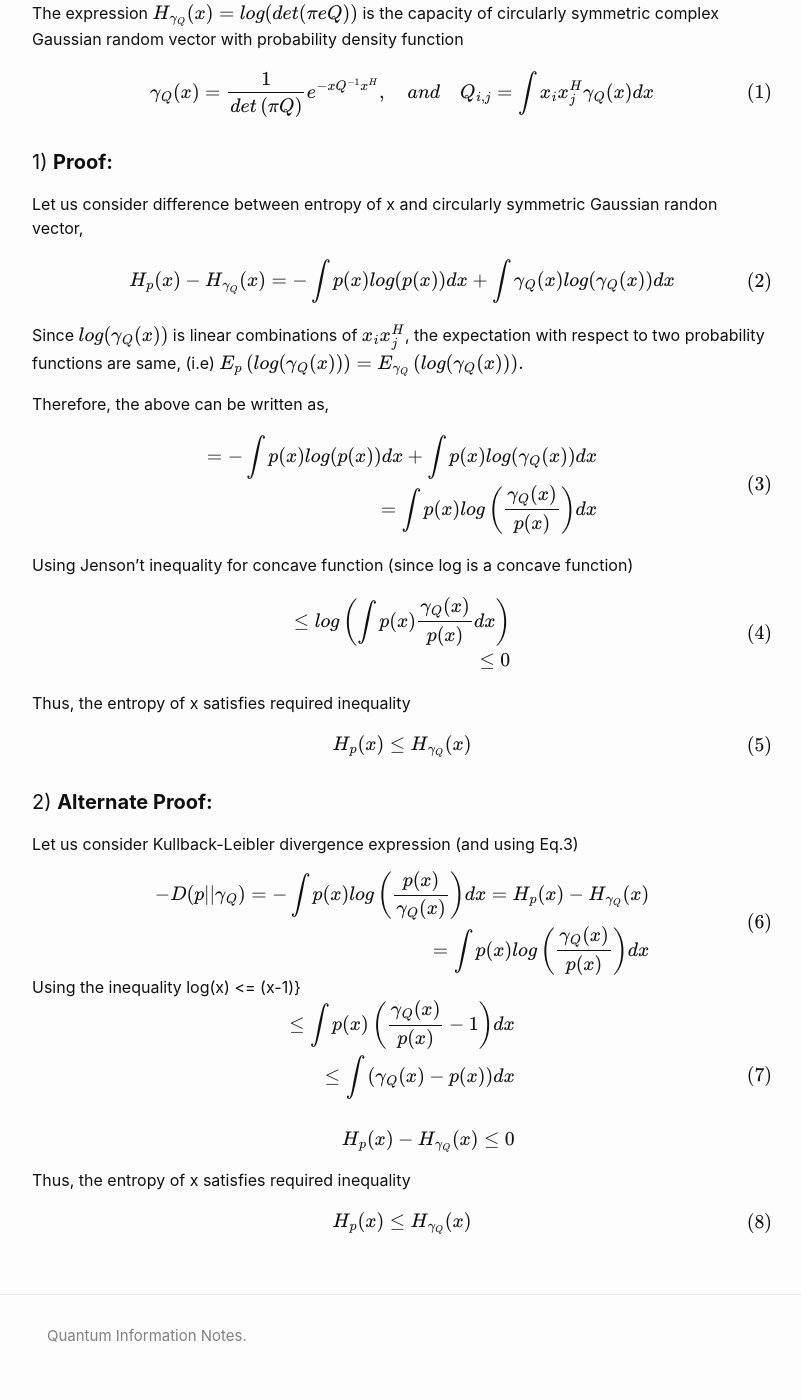
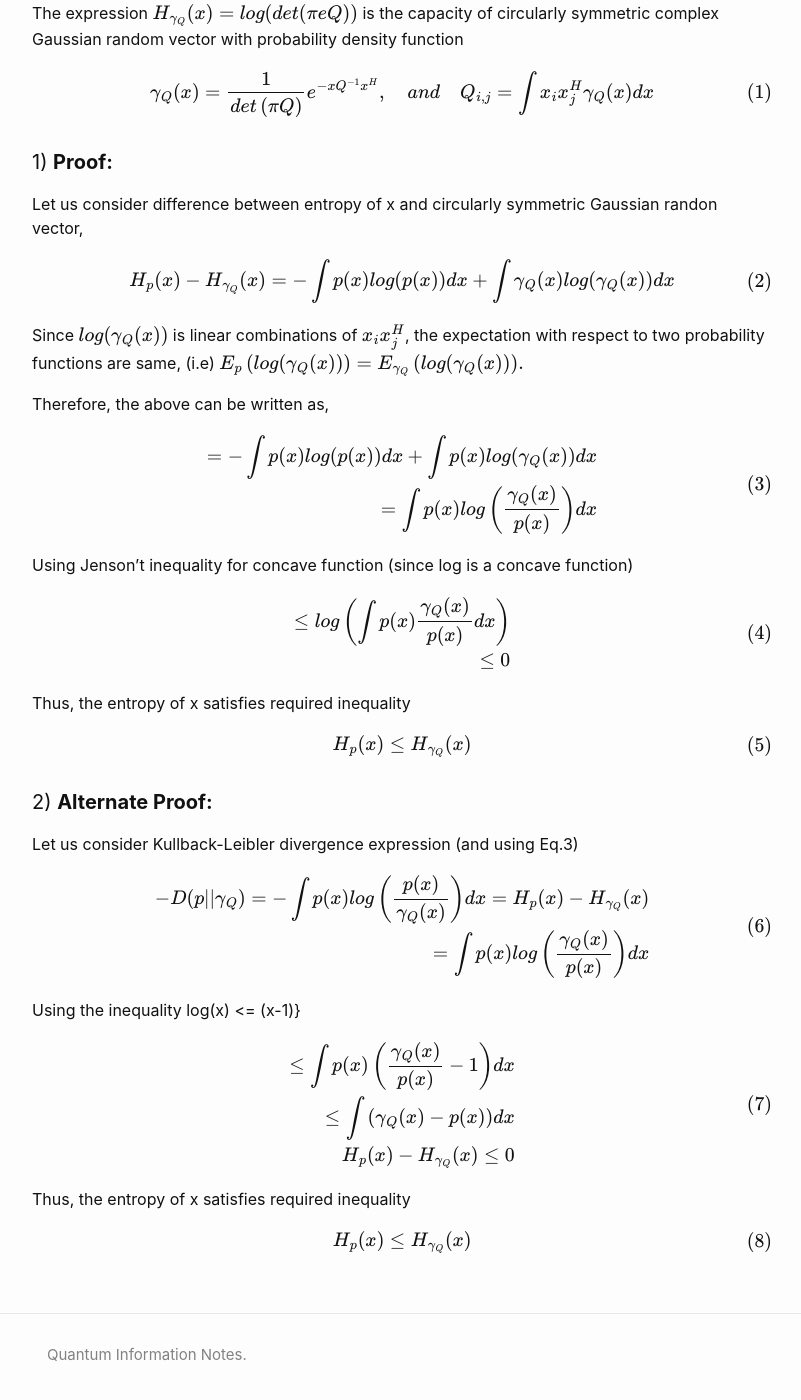
Before and after one commit to qcnotes/qcnotes.github.io, a Jekyll site: the page built from _posts/2025-12-5-Entropy-Maximization.md, in a window 1280 px wide and 1400 px high, scrolled down 365 px. Shown: the whole window, without its empty margins (238-1039 px from the left). Built offline with Jekyll 4.4.1, drawn with Linux system fonts in a browser that asks for light colours; formulas are drawn with MathJax 3; comment, search, counter and statistics services are not loaded.

Commit message:
Update 2025-12-5-Entropy-Maximization.md

```diff
--- a/_posts/2025-12-5-Entropy-Maximization.md
+++ b/_posts/2025-12-5-Entropy-Maximization.md
@@ -17,11 +17,9 @@ $$
 Let us consider difference between entropy of x and circularly symmetric Gaussian randon vector,
 
 $$
-\begin{equation}
-\begin{split}
+\begin{aligned}
 H_{p}(x) - H_{\gamma_Q}(x)  = - \int p(x) log(p(x)) dx + \int \gamma_Q(x) log(\gamma_Q(x)) dx\\
-\end{split}
-\end{equation}
+\end{aligned}
 $$
 
 Since $log(\gamma_Q(x))$ is linear combinations of $x_i x_j^{H}$, the expectation with respect to two probability functions are same, (i.e) $E_{p}\left(log(\gamma_Q(x))\right) = E_{\gamma_Q}\left(log(\gamma_Q(x))\right).$
@@ -29,64 +27,55 @@ Since $log(\gamma_Q(x))$ is linear combinations of $x_i x_j^{H}$, the expectatio
 Therefore, the above can be written as,
 
 $$
-\begin{equation}
-\begin{split}
+\begin{aligned}
 = - \int p(x) log(p(x)) dx + \int p(x) log(\gamma_Q(x)) dx\\
 = \int p(x)log\left(\frac{\gamma_Q(x)}{p(x)}\right)dx \\
-\end{split}
-\end{equation}
+\end{aligned}
 $$
 
 Using Jenson't inequality for concave function (since log is a concave function)
 
 $$
-\begin{equation}
-\begin{split}
+\begin{aligned}
 \leq log\left(\int p(x)\frac{\gamma_Q(x)}{p(x)} dx \right) \\
 \leq 0
-\end{split}
-\end{equation}
+\end{aligned}
 $$
 
 Thus, the entropy of x satisfies required inequality
 
 $$
-\begin{equation}
-\begin{split}
+\begin{aligned}
 H_{p}(x) \leq H_{\gamma_Q}(x) \\
-\end{split}
-\end{equation}
+\end{aligned}
 $$
 
 #### 2) **Alternate Proof:**
 Let us consider Kullback-Leibler divergence expression (and using Eq.3)
 
 $$
-\begin{equation}
-\begin{split}
+\begin{aligned}
 -D(p||\gamma_Q) = -\int p(x)log\left(\frac{p(x)}{\gamma_Q(x)}\right)dx = H_{p}(x) - H_{\gamma_Q}(x) \\
 = \int p(x)log\left(\frac{\gamma_Q(x)}{p(x)}\right)dx  \\
-\end{split}
-\end{equation}
+\end{aligned}
 $$
+
 Using the inequality log(x) <= (x-1)}
+
 $$
-\begin{equation}
-\begin{split}
+\begin{aligned}
 \leq \int p(x) \left(\frac{\gamma_Q(x)}{p(x)}-1\right)dx  \\
 \leq \int \left(\gamma_Q(x) - p(x)\right) dx \\
-\\
 H_{p}(x) - H_{\gamma_Q}(x) \leq 0 \\
-\end{split}
-\end{equation}
+\end{aligned}
 $$
 
 Thus, the entropy of x satisfies required inequality
 
 $$
-\begin{equation}
+\begin{aligned}
 \begin{split}
 H_{p}(x) \leq H_{\gamma_Q}(x) \\
 \end{split}
-\end{equation}
+\end{aligned}
 $$
```
